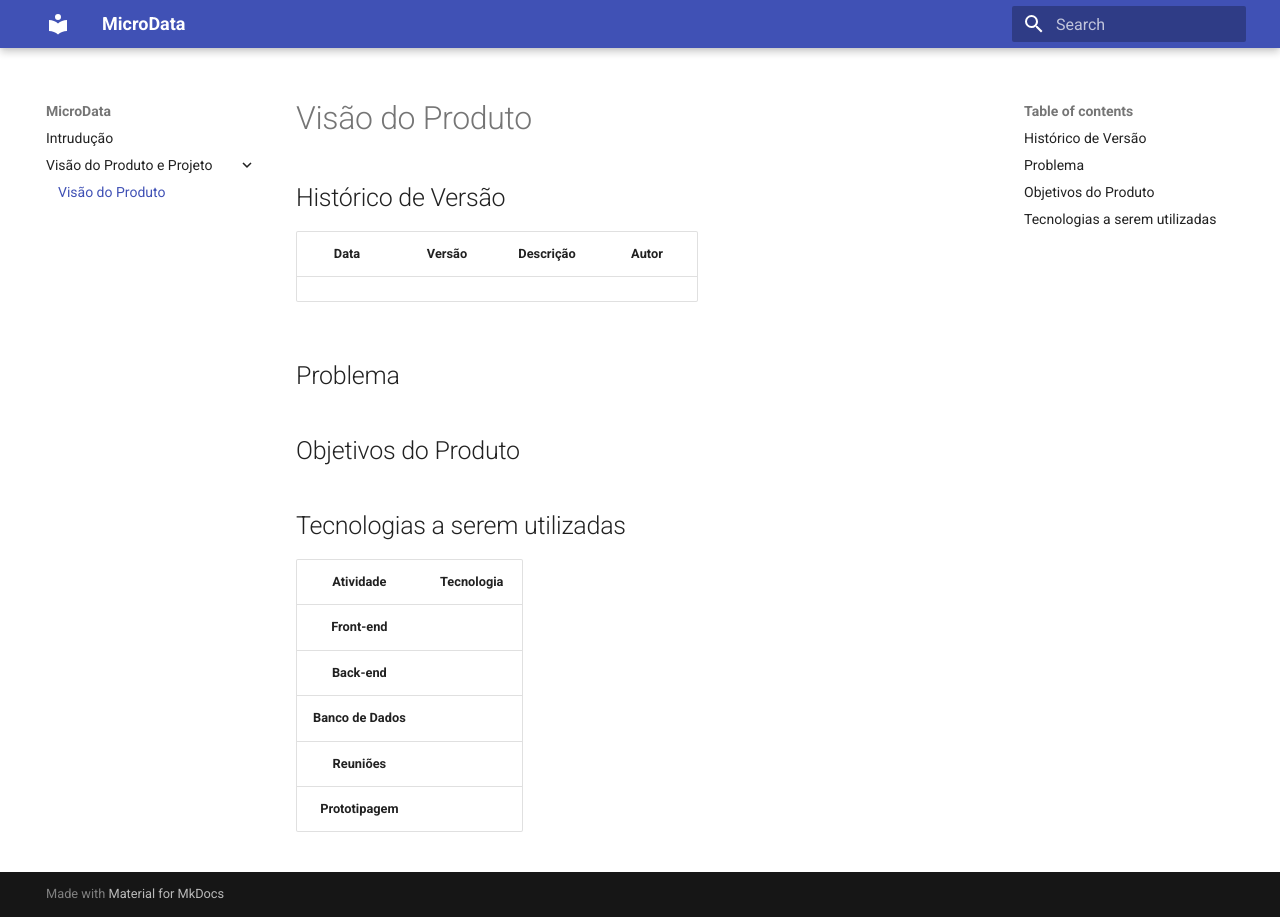
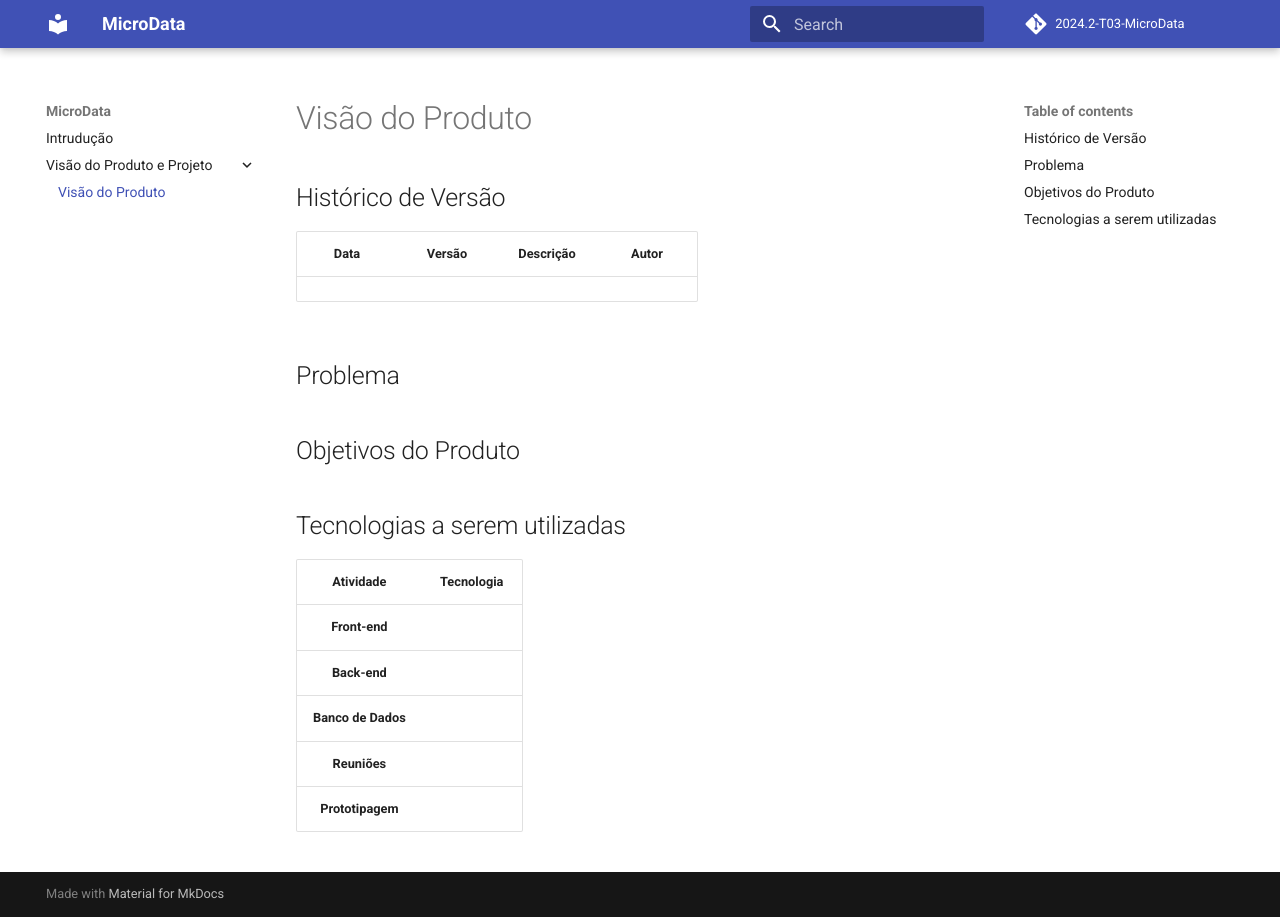
Before and after one commit to storch7/2024.2-T03-MicroData, an MkDocs documentation site: the page built from docs/visao_produto_projeto/visao_do_produto.md, in a window 1280 px wide. Built offline with MkDocs 1.6.1 and Material for MkDocs 9.7.7, drawn with Linux system fonts in a browser that asks for light colours; comment, search, counter and statistics services are not loaded.

Commit message:
feat: add repo information

```diff
--- a/mkdocs.yml
+++ b/mkdocs.yml
@@ -1,4 +1,8 @@
 site_name: MicroData
+
+repo_name: "2024.2-T03-MicroData"
+repo_url: "https://github.com/mdsreq-fga-unb/2024.2-T03-MicroData"
+
 theme:
   name: material
 
```
